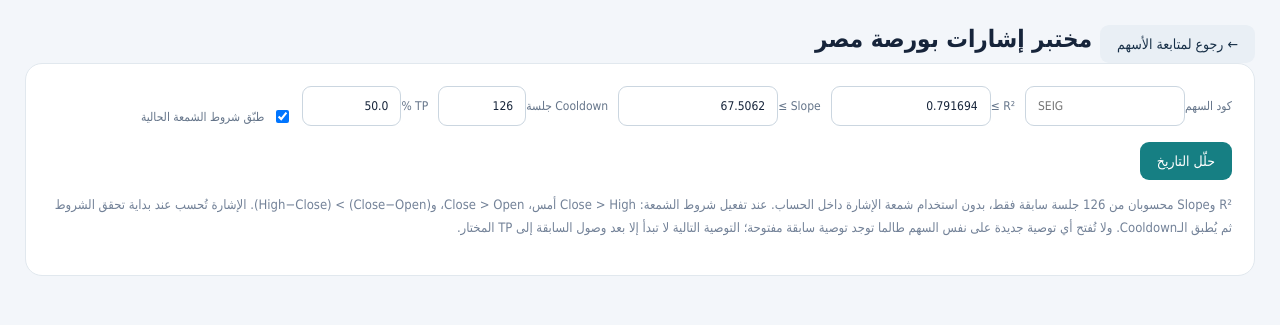
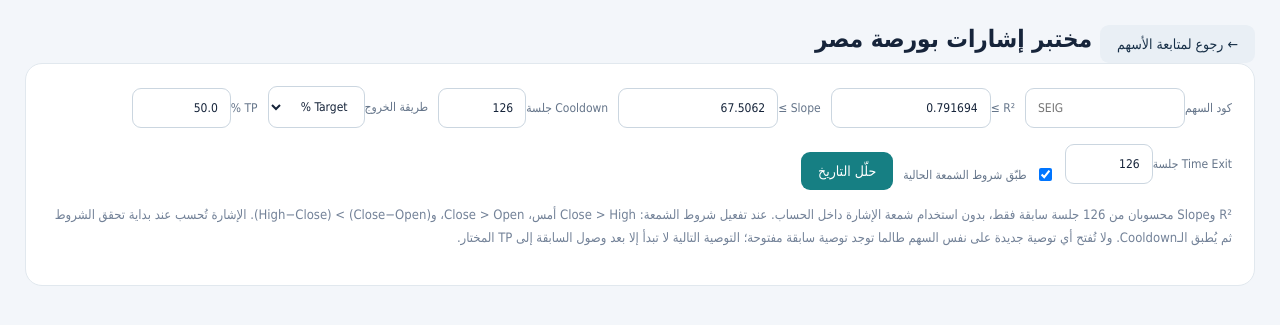
Before and after one commit to dofahmy/Rashid, a Flask app: page /egx-lab in a window 1280 px wide. Shown: the part 95-420 px from the top of the page. Run offline with Flask 3, Linux system fonts and the light colour scheme; the visitor is signed in with stand-in values (Sample User, id 1); parts of the project's set-up code (start-up, migrations or seed data) failed here and were passed over; some libraries are stand-ins or nearby versions.

Commit message:
Add files via upload

```diff
--- a/templates/egx_lab.html
+++ b/templates/egx_lab.html
@@ -6,7 +6,9 @@
     <label>R² ≥<input name="r2" type="number" step="0.000001" value="{{r2_min}}" required></label>
     <label>Slope ≥<input name="slope" type="number" step="0.0001" value="{{slope_min}}" required></label>
     <label>Cooldown جلسة<input name="cooldown" type="number" min="0" max="1000" step="1" value="{{cooldown}}" required></label>
+    <label>طريقة الخروج<select name="exit_mode"><option value="tp" {{'selected' if exit_mode=='tp' else ''}}>Target %</option><option value="time" {{'selected' if exit_mode=='time' else ''}}>Time Exit</option></select></label>
     <label>TP %<input name="tp" type="number" min="0.1" max="1000" step="0.1" value="{{tp_pct}}" required></label>
+    <label>Time Exit جلسة<input name="time_exit" type="number" min="1" max="2000" step="1" value="{{time_exit_sessions}}" required></label>
     <label style="display:flex;gap:8px;align-items:center"><input name="confirm" type="checkbox" value="1" {{'checked' if confirm else ''}}>طبّق شروط الشمعة الحالية</label>
     {% if not confirm %}<input type="hidden" name="confirm" value="0">{% endif %}
     <button>حلّل التاريخ</button>
@@ -18,12 +20,12 @@
 <div class="cards">
   <div class="panel accent"><div class="muted">السهم</div><div class="metric" dir="ltr">{{symbol}}</div></div>
   <div class="panel accent"><div class="muted">عدد الإشارات</div><div class="metric">{{summary.get('count',0)}}</div></div>
-  <div class="panel accent"><div class="muted">وصلت TP +{{'%g'|format(tp_pct)}}%</div><div class="metric">{{'%.1f'|format(summary.get('hit_tp_pct',0))}}%</div><div class="muted">{{summary.get('tp_hits',0)}} / {{summary.get('count',0)}} إشارة</div></div>
+  {% if exit_mode == 'tp' %}<div class="panel accent"><div class="muted">وصلت TP +{{'%g'|format(tp_pct)}}%</div><div class="metric">{{'%.1f'|format(summary.get('hit_tp_pct',0))}}%</div><div class="muted">{{summary.get('tp_hits',0)}} / {{summary.get('count',0)}} إشارة</div></div>{% else %}<div class="panel accent"><div class="muted">Time Exit</div><div class="metric">{{time_exit_sessions}}</div><div class="muted">جلسة · مغلقة {{summary.get('closed_n',0)}}</div></div>{% endif %}
   <div class="panel accent"><div class="muted">إشارات مفتوحة</div><div class="metric">{{summary.get('open_n',0)}}</div><div class="muted">آخر بيانات {{latest_date}}</div></div>
 </div>
 {% if chart_svg %}
 <div class="panel">
-  <div class="actions"><strong>شارت السهم مع الإشارات</strong><span class="muted">الأخضر = إشارة أغلقت على TP | البرتقالي = إشارة ما زالت مفتوحة</span></div>
+  <div class="actions"><strong>شارت السهم مع الإشارات</strong><span class="muted">{% if exit_mode == 'tp' %}الأخضر = إغلاق على TP{% else %}البنفسجي = إغلاق زمني{% endif %} | البرتقالي = إشارة ما زالت مفتوحة</span></div>
   <div style="margin-top:10px;overflow:auto">{{chart_svg|safe}}</div>
 </div>
 {% endif %}
@@ -32,16 +34,16 @@
   <span>متوسط 3M: {{'%+.2f'|format(summary.get('avg3m',0) or 0)}}%</span>
   <span>متوسط 6M: {{'%+.2f'|format(summary.get('avg6m',0) or 0)}}%</span>
   <span>متوسط 1Y: {{'%+.2f'|format(summary.get('avg1y',0) or 0)}}%</span>
-  <span>Median للوصول إلى TP: {% if summary.get('tp_median_sessions') is not none %}{{summary.get('tp_median_sessions')}} جلسة{% else %}—{% endif %}</span>
+  <span>{% if exit_mode == 'tp' %}Median للوصول إلى TP:{% else %}الخروج بعد {{time_exit_sessions}} جلسة{% endif %} {% if exit_mode == 'tp' %}{% if summary.get('tp_median_sessions') is not none %}{{summary.get('tp_median_sessions')}} جلسة{% else %}—{% endif %}{% endif %}</span>
 </div></div>
 <div class="panel tablewrap">
 <table>
-<thead><tr><th>الحالة</th><th>تاريخ الإشارة</th><th>سعر الإشارة</th><th>R²</th><th>Slope %</th><th>الأداء الحالي</th><th>بعد 1M</th><th>بعد 3M</th><th>بعد 6M</th><th>بعد 1Y</th><th>أقصى صعود</th><th>أقصى هبوط</th><th>TP +{{'%g'|format(tp_pct)}}%</th><th>+20%</th><th>+50%</th><th>+100%</th><th>العمر</th></tr></thead>
+<thead><tr><th>الحالة</th><th>تاريخ الإشارة</th><th>تاريخ الخروج</th><th>عائد الخروج</th><th>سعر الإشارة</th><th>R²</th><th>Slope %</th><th>الأداء الحالي</th><th>بعد 1M</th><th>بعد 3M</th><th>بعد 6M</th><th>بعد 1Y</th><th>أقصى صعود</th><th>أقصى هبوط</th><th>TP +{{'%g'|format(tp_pct)}}%</th><th>+20%</th><th>+50%</th><th>+100%</th><th>العمر</th></tr></thead>
 <tbody>
 {% for x in rows %}<tr>
-<td>{% if x.status == 'OPEN' %}<strong style="color:#d97706">مفتوحة</strong>{% else %}<strong style="color:#15803d">أغلقت على TP</strong>{% endif %}</td>
-<td dir="ltr">{{x.date}}</td><td>{{'%.2f'|format(x.price)}}</td><td>{{'%.4f'|format(x.r2)}}</td><td>{{'%.2f'|format(x.slope)}}</td>
-<td>{% if x.status == 'OPEN' %}<strong>{{'%+.2f%%'|format(x.current_return)}}</strong>{% else %}<span class="muted">{{'%+.2f%%'|format(x.current_return)}}</span>{% endif %}</td>
+<td>{% if x.status == 'OPEN' %}<strong style="color:#d97706">مفتوحة</strong>{% elif x.status == 'CLOSED_TIME' %}<strong style="color:#7c3aed">Time Exit</strong>{% else %}<strong style="color:#15803d">أغلقت على TP</strong>{% endif %}</td>
+<td dir="ltr">{{x.date}}</td><td dir="ltr">{{x.exit_date or '—'}}</td><td>{{('%+.2f%%'|format(x.exit_return)) if x.exit_return is not none else '—'}}</td><td>{{'%.2f'|format(x.price)}}</td><td>{{'%.4f'|format(x.r2)}}</td><td>{{'%.2f'|format(x.slope)}}</td>
+<td>{% if x.status == 'OPEN' %}<strong>{{'%+.2f%%'|format(x.current_return)}}</strong>{% else %}—{% endif %}</td>
 <td>{{('%+.2f%%'|format(x.ret_1m)) if x.ret_1m is not none else '—'}}</td>
 <td>{{('%+.2f%%'|format(x.ret_3m)) if x.ret_3m is not none else '—'}}</td>
 <td>{{('%+.2f%%'|format(x.ret_6m)) if x.ret_6m is not none else '—'}}</td>
@@ -52,7 +54,7 @@
 <td>{% if x.hit50 is not none %}<strong>{{x.hit50}} جلسة</strong><br><span class="muted">{{x.hit50_date}}</span>{% else %}—{% endif %}</td>
 <td>{% if x.hit100 is not none %}{{x.hit100}} جلسة<br><span class="muted">{{x.hit100_date}}</span>{% else %}—{% endif %}</td>
 <td>{{x.age}}</td>
-</tr>{% else %}<tr><td colspan="17">لا توجد إشارات تاريخية بهذه القيم.</td></tr>{% endfor %}
+</tr>{% else %}<tr><td colspan="19">لا توجد إشارات تاريخية بهذه القيم.</td></tr>{% endfor %}
 </tbody></table>
 </div>
 {% endif %}
```
